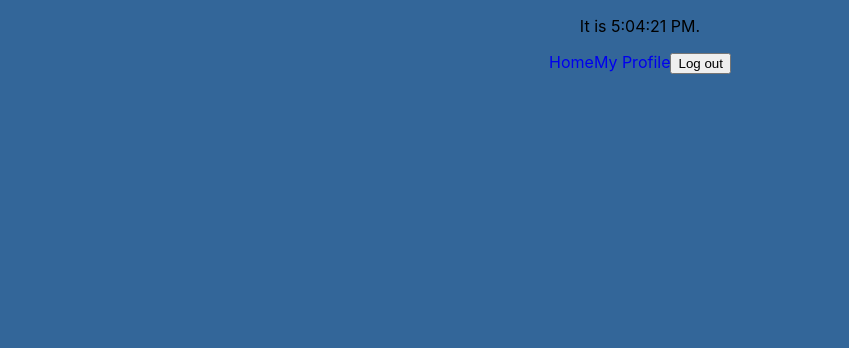
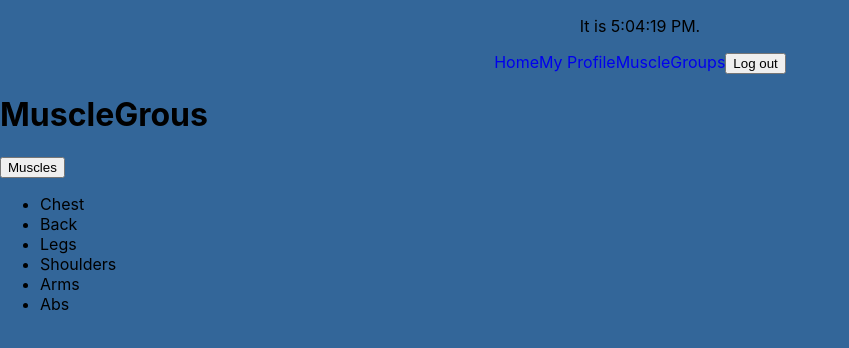
Before and after one commit to CarlMM/WorkoutJournalApp, a React (Vite) app in the folder WorkoutJournalFrontend/: page /muscles in a window 1280 px wide. Both pictures are taken after a click on the button "Login". Shown: the top 348 px of the page, without its empty margins (0-849 px from the left). Built offline with nearby package versions, Linux system fonts and the light colour scheme.

Commit message:
loops through musclegroups
Signed-off-by: CarlMM <kaptenkeps@gmail.com>

```diff
--- a/WorkoutJournalFrontend/src/App.jsx
+++ b/WorkoutJournalFrontend/src/App.jsx
@@ -13,10 +13,40 @@ import Navbar from './component/Navbar'
 
 
 
+const musclesGroupsList = [
+  {
+    id: 1,
+    title: 'Chest',
+  },
+  {
+    id: 2,
+    title: 'Back',
+  },
+  {
+    id: 3,
+    title: 'Legs',
+  },
+  {
+    id: 4,
+    title: 'Shoulders',
+  },
+  {
+    id: 5,
+    title: 'Arms',
+  },
+  {
+    id: 6,
+    title: 'Abs',
+  },
+]
 
 function App() {
+  const [muscleList, setMuscleList] = useState(musclesGroupsList);
+
+
+
     return (
-      <Navbar/>
+      <Navbar items={muscleList}/>
   )
 }
 
--- /dev/null
+++ b/WorkoutJournalFrontend/src/component/MuscleGroups.jsx
@@ -0,0 +1,28 @@
+import react from "react";
+
+
+function MuscleGroups(props){
+
+    const checkMuscles = () => {
+        console.log(props.items)
+    }
+
+    const loopMusclesList = props.items.map((m) =>
+        <li>
+            {m.title}
+        </li>
+    );
+
+    return(
+        <div>
+            <h1>MuscleGrous</h1>
+            <button onClick={checkMuscles}>Muscles</button>
+            <ul>
+                {loopMusclesList}
+            </ul>
+        </div>
+    )
+
+}
+
+export default MuscleGroups;
--- a/WorkoutJournalFrontend/src/component/Navbar.jsx
+++ b/WorkoutJournalFrontend/src/component/Navbar.jsx
@@ -9,10 +9,10 @@ import {
 
 import Home from './Home'
 import MyProfilePage from './MyProfile/MyProfilePage'
+import MuscleGroups from './MuscleGroups'
 
 
-
-function Navbar(){
+function Navbar(props){
 
 
   const [counter, setCounter] = useState(0);
@@ -24,6 +24,7 @@ function Navbar(){
 
      return () => clearInterval(interval);
    }, []);
+
 
    const [visible, setVisible] = React.useState(false);
 
@@ -39,6 +40,7 @@ function Navbar(){
           <nav>
             <Link to="/">Home</Link>
             <Link to="/myProfilePage">My Profile</Link>
+            <Link to="/muscles">MuscleGroups</Link>
             <button onClick={() => setVisible(false)}>Log out</button>
           </nav>
         </div>
@@ -50,6 +52,9 @@ function Navbar(){
           <Route path="/myProfilePage">
             <MyProfilePage/>
           </Route>
+          <Route path="/muscles">
+            <MuscleGroups items={props.items}/>
+          </Route>
         </Switch>
       </div>
    </Router>
```
